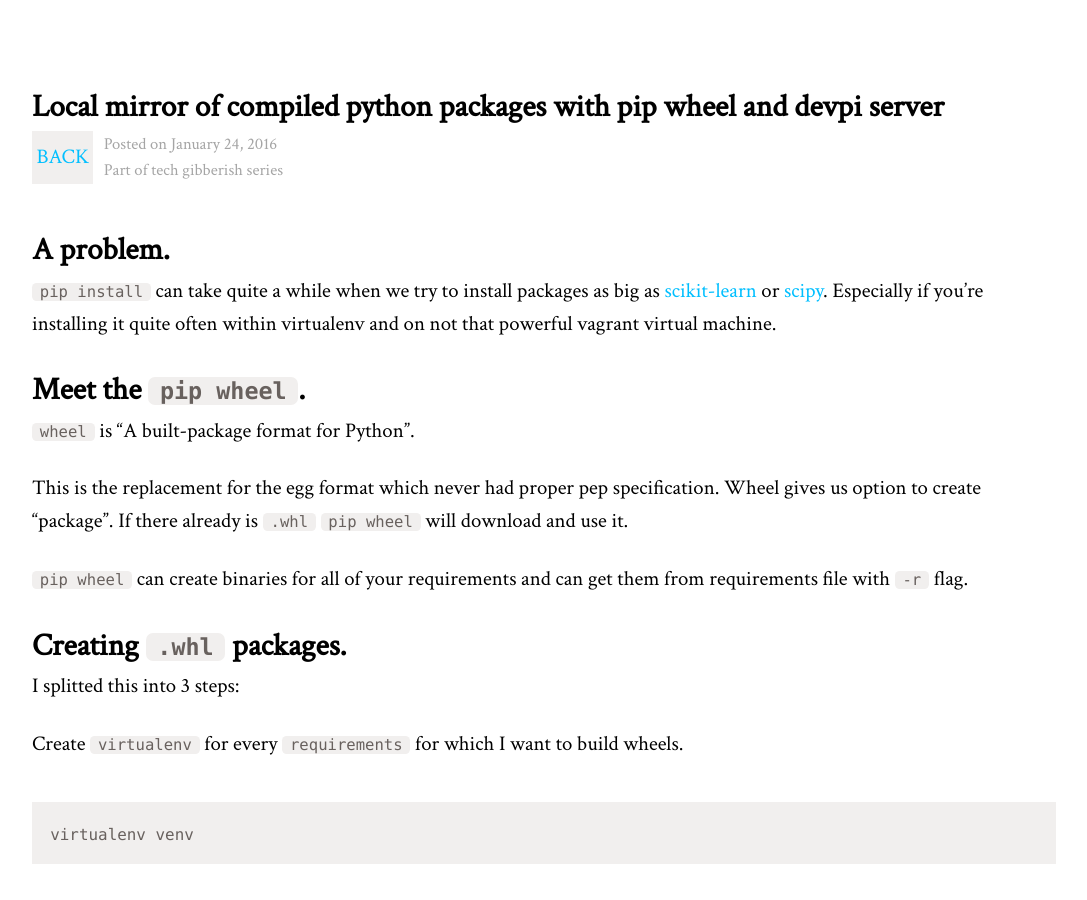
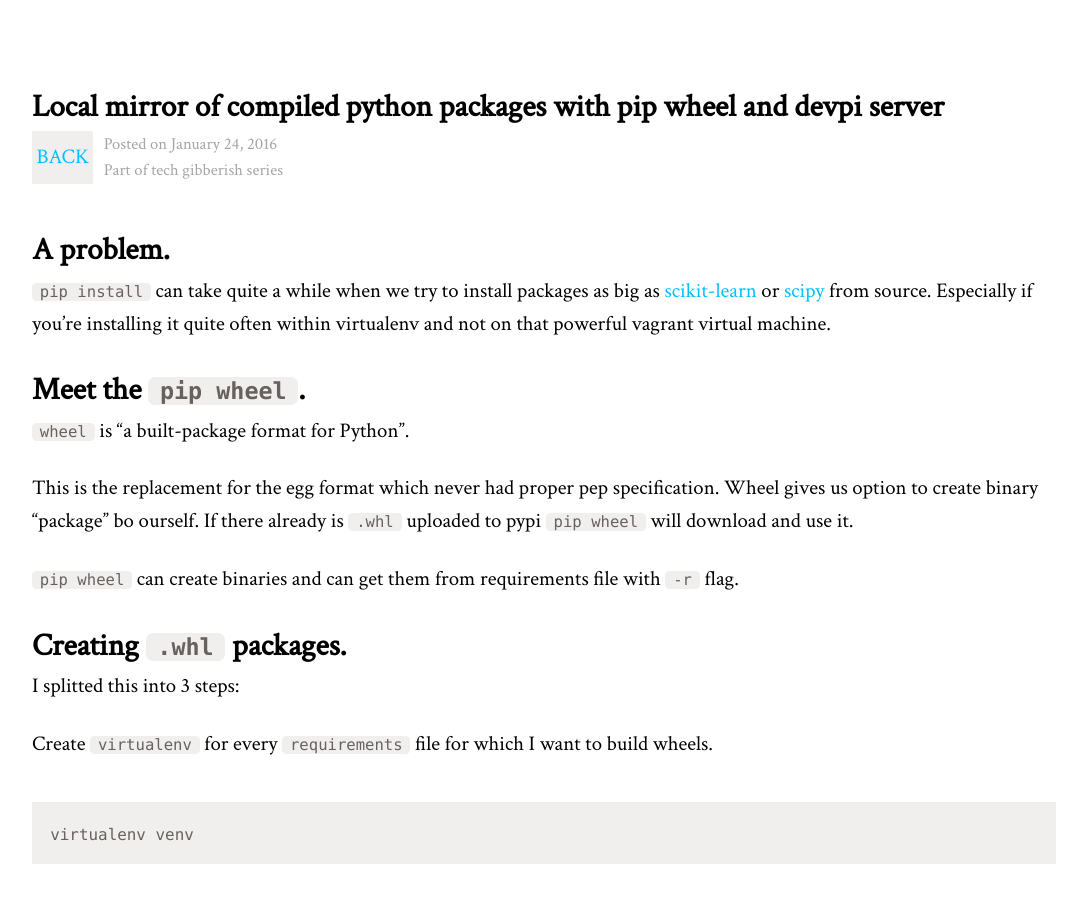
Before and after one commit to afterdesign/afterdesign.net, a Jekyll site: the page built from _posts/2016-01-24-wheel-mirror-with-devpi-server.md, in a window 1280 px wide and 900 px high. Shown: the whole window, without its empty margins (96-1183 px from the left). Built offline with Jekyll 4.4.1, drawn with Linux system fonts in a browser that asks for light colours; some of the changed text lies outside the part shown.

Commit message:
Few edits to post

````diff
--- a/_posts/2016-01-24-wheel-mirror-with-devpi-server.md
+++ b/_posts/2016-01-24-wheel-mirror-with-devpi-server.md
@@ -8,19 +8,19 @@ issue_id: 3
 
 #### A problem.
 
-```pip install``` can take quite a while when we try to install packages as big as [scikit-learn](http://scikit-learn.org/stable/) or [scipy](http://www.scipy.org/). Especially if you're installing it quite often within virtualenv and on not that powerful vagrant virtual machine.
+```pip install``` can take quite a while when we try to install packages as big as [scikit-learn](http://scikit-learn.org/stable/) or [scipy](http://www.scipy.org/) from source. Especially if you're installing it quite often within virtualenv and not on that powerful vagrant virtual machine.
 
 #### Meet the ```pip wheel```.
-[```wheel```](https://wheel.readthedocs.org/en/latest/) is "A built-package format for Python".
+[```wheel```](https://wheel.readthedocs.org/en/latest/) is "a built-package format for Python".
 
-This is the replacement for the egg format which never had proper pep specification. Wheel gives us option to create "package". If there already is ```.whl``` ```pip wheel``` will download and use it.
+This is the replacement for the egg format which never had proper pep specification. Wheel gives us option to create binary "package" bo ourself. If there already is ```.whl``` uploaded to pypi ```pip wheel``` will download and use it.
 
-```pip wheel``` can create binaries for all of your requirements and can get them from requirements file with ```-r``` flag.
+```pip wheel``` can create binaries and can get them from requirements file with ```-r``` flag.
 
 #### Creating ```.whl``` packages.
 I splitted this into 3 steps:
 
-Create ```virtualenv``` for every ```requirements``` for which I want to build wheels.
+Create ```virtualenv``` for every ```requirements``` file for which I want to build wheels.
 
 ```bash
 virtualenv venv
@@ -38,7 +38,6 @@ Create wheels in seperate directory (to add them easily to devpi mirror).
 ```bash
 pip wheel -r requirements.txt -w /home/$USER/wheels/
 ```
-
 
 #### [```devpi```](http://doc.devpi.net/latest/) installation/configuration
 Installation of ```devpi``` is the easiest part:
````
Also changed, not shown: other parts of _posts/2016-01-24-wheel-mirror-with-devpi-server.md (+1 -1 lines).
